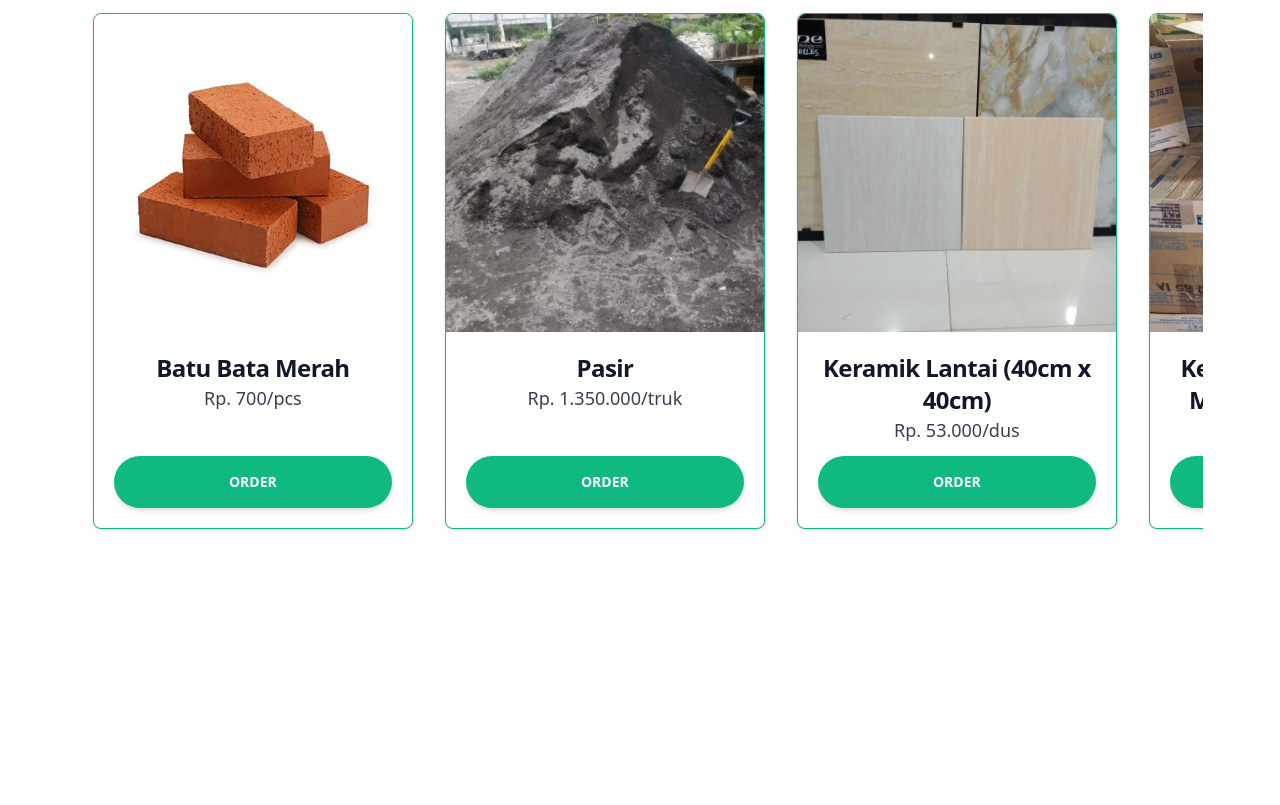
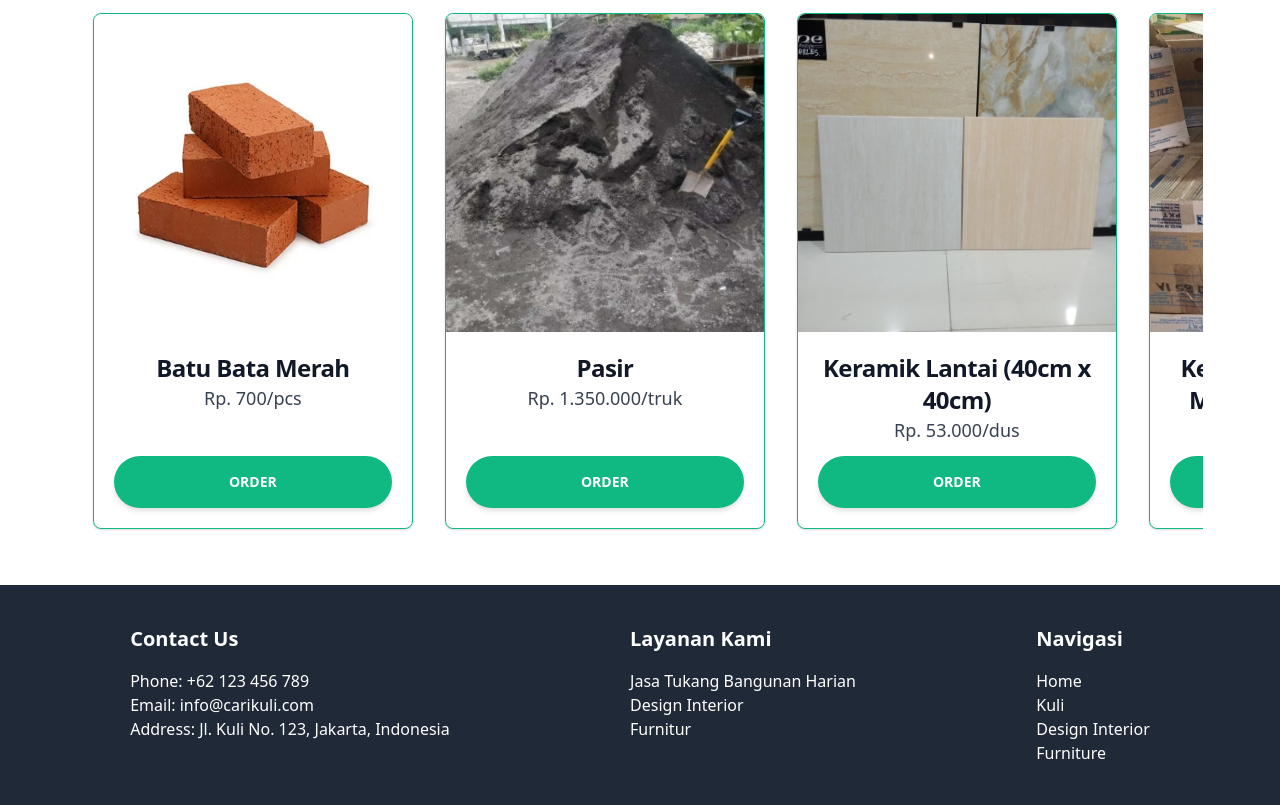
Before and after one commit to NgurahAp/CariKuli, a plain HTML site: page bahanBangunan.html in a window 1280 px wide. Shown: the part 1015-1820 px from the top of the page. Before the commit the page ends 1600 px from the top, so only its background shows below. Drawn offline with nearby package versions, Linux system fonts and the light colour scheme; some packages are replaced by stand-ins of ours; a script that the page names is missing.

Commit message:
Finish bahan bangunan page

```diff
--- a/bahanBangunan.html
+++ b/bahanBangunan.html
@@ -293,6 +293,50 @@
       </div>
     </div>
 
+    <!-- Footer -->
+    <footer class="bg-gray-800 text-white p-10">
+      <div class="container mx-auto flex justify-around">
+        <!-- Column 1: Contact Us -->
+        <div>
+          <h5 class="font-bold text-xl mb-4">Contact Us</h5>
+          <p>Phone: +62 123 456 789</p>
+          <p>Email: info@carikuli.com</p>
+          <p>Address: Jl. Kuli No. 123, Jakarta, Indonesia</p>
+        </div>
+        <!-- Column 2: Services -->
+        <div>
+          <h5 class="font-bold text-xl mb-4">Layanan Kami</h5>
+          <ul>
+            <li>
+              <a href="jasaKuli.html" class="text-white"
+                >Jasa Tukang Bangunan Harian</a
+              >
+            </li>
+            <li>
+              <a href="bahanBangunan.html" class="text-white"
+                >Design Interior</a
+              >
+            </li>
+            <li><a href="furni.html" class="text-white">Furnitur</a></li>
+          </ul>
+        </div>
+        <!-- Column 3: Navigation -->
+        <div>
+          <h5 class="font-bold text-xl mb-4">Navigasi</h5>
+          <ul>
+            <li><a href="#header" class="text-white">Home</a></li>
+            <li><a href="jasaKuli.html" class="text-white">Kuli</a></li>
+            <li>
+              <a href="bahanBangunan.html" class="text-white"
+                >Design Interior</a
+              >
+            </li>
+            <li><a href="furni.html" class="text-white">Furniture</a></li>
+          </ul>
+        </div>
+      </div>
+    </footer>
+
     <script src="https://cdn.jsdelivr.net/npm/smooth-scroll@16.1.3/dist/smooth-scroll.polyfills.min.js"></script>
     <script
       src="https://kit.fontawesome.com/ba315d3bcc.js"
```
